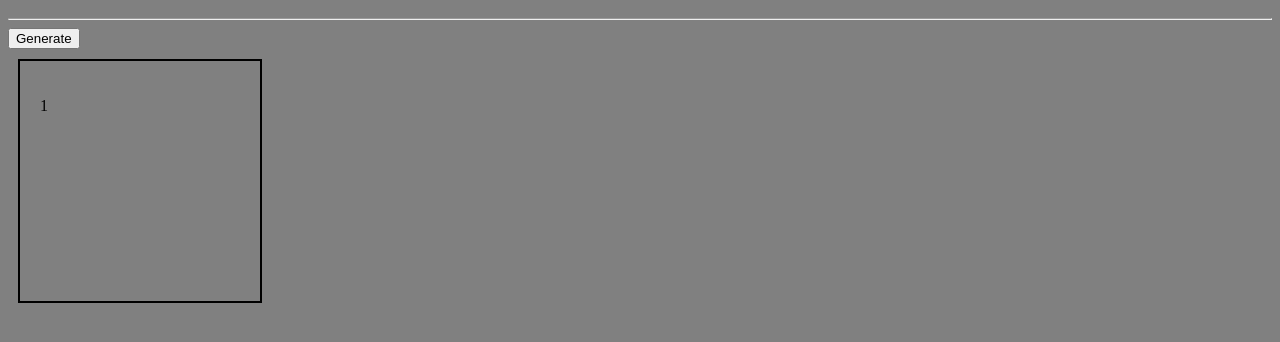
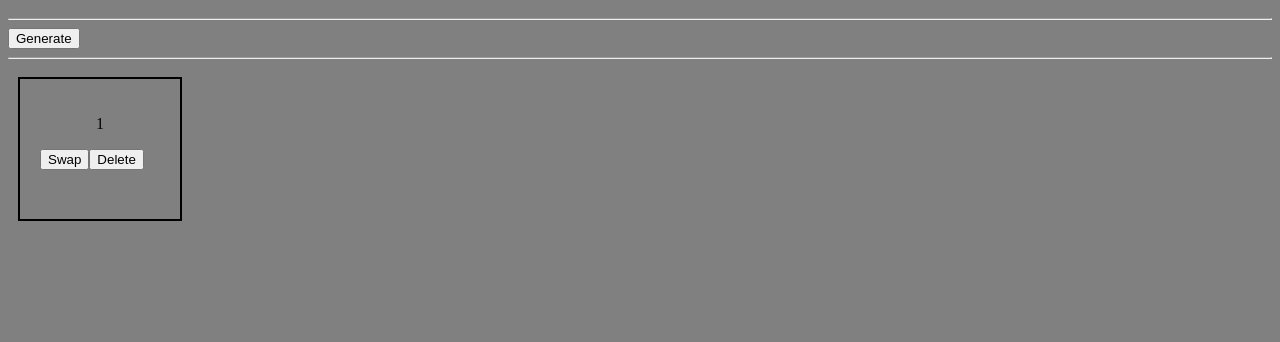
Before and after one commit to abiessener/code-challenge-1, a plain HTML site: page index.html in a window 1280 px wide. Both pictures are taken after a click on the button "Generate". Shown: the part 48-390 px from the top of the page. Drawn offline with nearby package versions, Linux system fonts and the light colour scheme.

Commit message:
added swap/delete button stubs

```diff
--- a/index.html
+++ b/index.html
@@ -9,5 +9,6 @@
         <h1>Code Challenge 1</h1>
         <hr>
         <button id="genButton">Generate</button>
+        <hr>
     </body>
 </html>
--- a/script.js
+++ b/script.js
@@ -6,7 +6,7 @@ $(document).ready(function(){
 
     $('#genButton').on('click', function(){
         clickCounter++;
-        $(this).parent().append('<div class=\'addedDiv\'><p>' + clickCounter + '</p></div>');
+        $(this).parent().append('<div class=\'addedDiv\'><p>' + clickCounter + '</p><button class=\'swapButton\'>Swap</button>' + '<button class=\'deleteButton\'>Delete</button></div>');
     });
 
 });
--- a/style.css
+++ b/style.css
@@ -3,9 +3,14 @@ body {
 }
 
 .addedDiv {
-    height: 200px;
-    width: 200px;
+    display:inline-block;
+    height: 100px;
+    width: 120px;
     border: 2px solid;
     margin: 10px;
     padding: 20px;
 }
+
+p {
+    text-align: center;
+}
```
